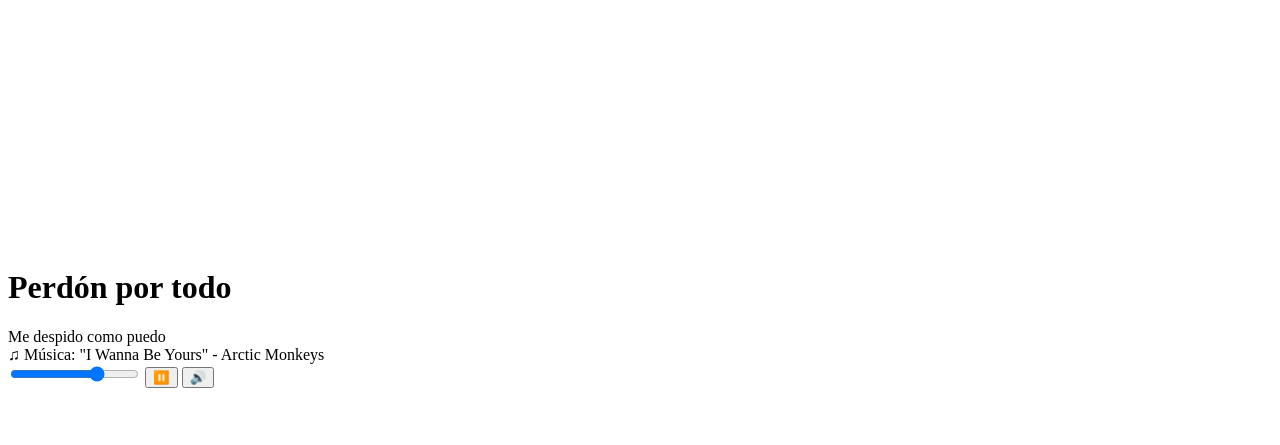
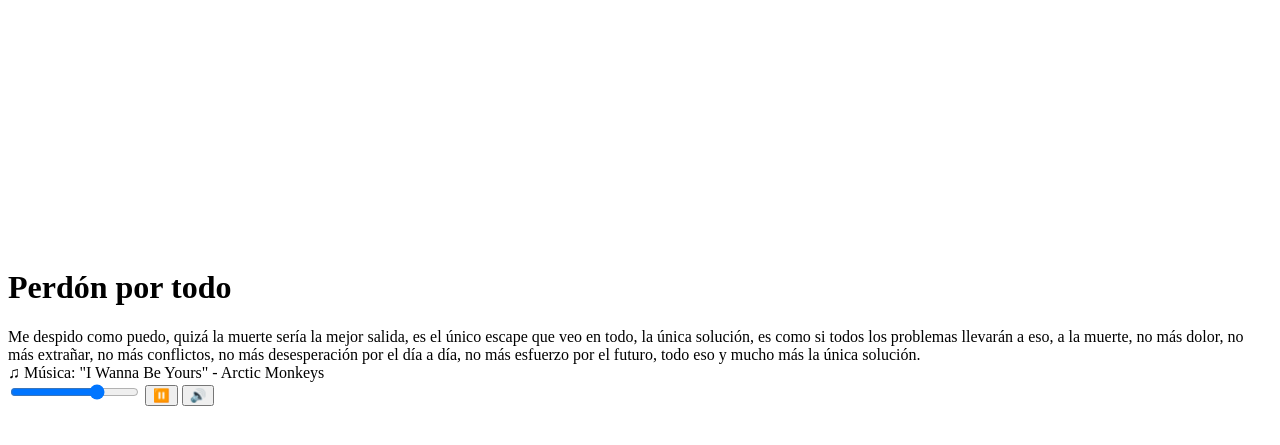
Before and after one commit to Z3R0NULL/Z3R0NULL.github.io, a plain HTML site: page index.html in a window 1280 px wide. Shown: the part 5-450 px from the top of the page. Drawn offline with Linux system fonts and the light colour scheme.

Commit message:
Actualizar index.html

```diff
--- a/index.html
+++ b/index.html
@@ -15,7 +15,7 @@
 
         <h1>Perdón por todo</h1>
 
-        <div class="message">Me despido como puedo</div>
+        <div class="message">Me despido como puedo, quizá la muerte sería la mejor salida, es el único escape que veo en todo, la única solución, es como si todos los problemas llevarán a eso, a la muerte, no más dolor, no más extrañar, no más conflictos, no más desesperación por el día a día, no más esfuerzo por el futuro, todo eso y mucho más la única solución.</div>
 
         <div class="music-note" id="musicNote">
             ♫ Música: "I Wanna Be Yours" - Arctic Monkeys
```
